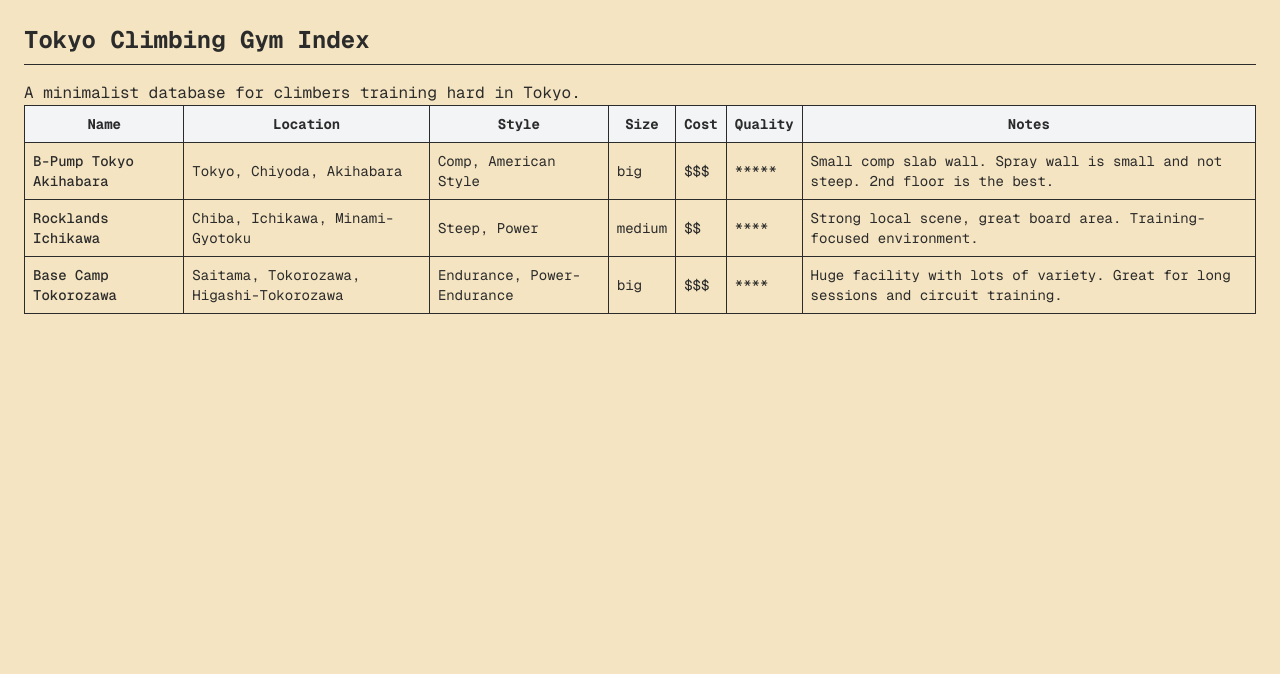
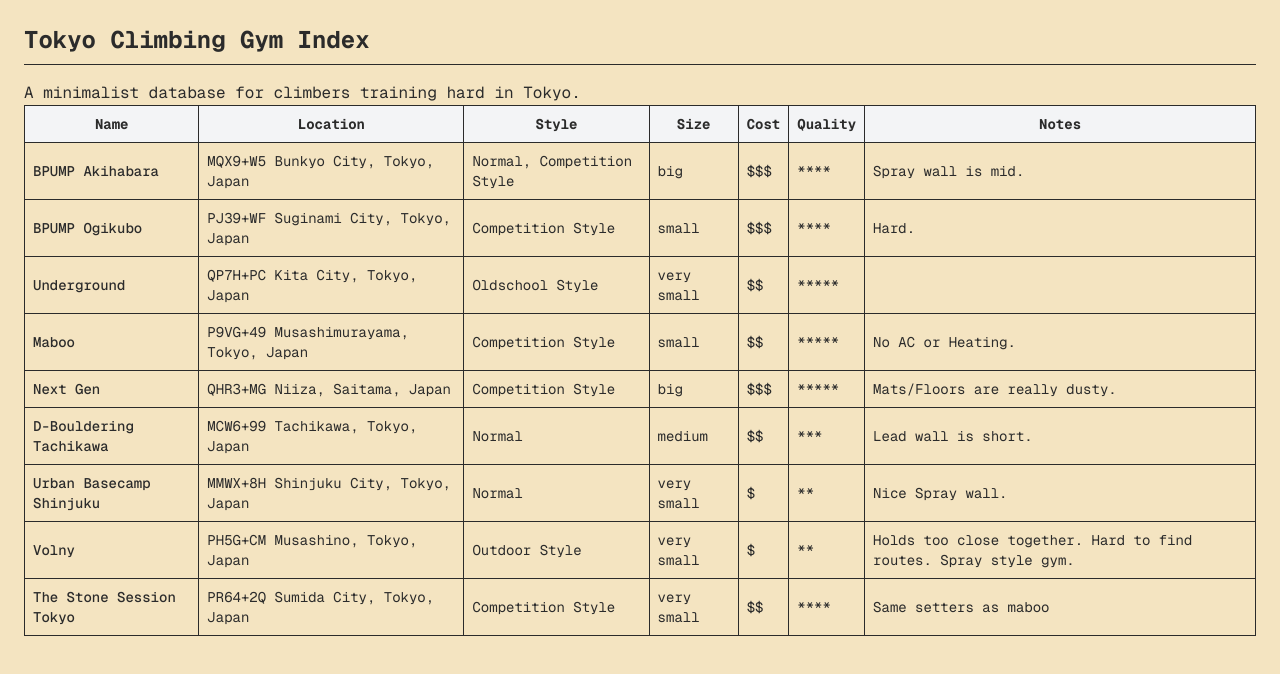
Before and after one commit to zyeo/tokyo-climbing-gym-index, a Next.js app in the folder web/: page / in a window 1280 px wide. Shown: the top 674 px of the page. Built offline with nearby package versions, Linux system fonts and the light colour scheme.

Commit message:
added new data and modified gymSchema format

```diff
--- a/web/scripts/csv-to-json.mjs
+++ b/web/scripts/csv-to-json.mjs
@@ -14,9 +14,9 @@
 location: row.location,
 plusCode: row.plus_code || null,
 style: row.style ? row.style.split(',').map(s => s.trim()) : [],
-size: row.size ? Number(row.size) : null,
-cost: row.cost ? Number(row.cost) : null,
-quality: row.quality ? Number(row.quality) : null,
+size: Number(row.size),
+cost: Number(row.cost),
+quality: Number(row.quality),
 hangboard: row.hangboard === 'Yes',
 campusBoard: row.campus_board === 'Yes',
 sprayWall: row.spray_wall === 'Yes',
--- a/web/src/components/gymTable.tsx
+++ b/web/src/components/gymTable.tsx
@@ -1,6 +1,6 @@
 'use client'
 import { useState } from "react"
-import rawGyms from '@/data/gyms.json' assert { type: "json" }
+import rawGyms from '@/data/gym_list.json' assert { type: "json" }
 import { GymListSchema } from "@/types/gymSchema";
 import { SIZE_MAP, COST_MAP, QUALITY_MAP, DEFAULT_SORT_ORDER} from "@/constants/gymConfig";
 import { sortGyms, type SortKey, type SortDir } from "@/lib/sortHelpers";
@@ -50,9 +50,9 @@
           </th>
           <th
             className="border p-2 cursor-pointer select-none"
-            onClick={() => handleSort("setting_quality")}
+            onClick={() => handleSort("quality")}
           >
-            Quality{renderArrow("setting_quality")}
+            Quality{renderArrow("quality")}
           </th>
           <th className="border p-2">Notes</th>
         </tr>
@@ -61,11 +61,11 @@
         {sortedGyms.map((gym, i) => (
           <tr key={i} className="hover:bg-gray-50">
             <td className="border p-2 font-medium">{gym.name}</td>
-            <td className="border p-2">{gym.prefecture}, {gym.ward}, {gym.district}</td>
+            <td className="border p-2">{gym.plusCode}</td>
             <td className="border p-2">{gym.style.join(', ')}</td>
             <td className="border p-2">{SIZE_MAP[gym.size]}</td>
             <td className="border p-2">{COST_MAP[gym.cost]}</td>
-            <td className="border p-2">{QUALITY_MAP[gym.setting_quality]}</td>
+            <td className="border p-2">{QUALITY_MAP[gym.quality]}</td>
             <td className="border p-2">{gym.notes}</td>
           </tr>
         ))}
--- a/web/src/constants/gymConfig.ts
+++ b/web/src/constants/gymConfig.ts
@@ -1,11 +1,13 @@
-export const SIZE_VALUES = [1, 2, 3] as const
+export const SIZE_VALUES = [1, 2, 3, 4, 5] as const
 export const COST_VALUES = [1, 2, 3] as const
 export const QUALITY_VALUES = [1, 2, 3, 4, 5] as const
 
 export const SIZE_MAP: Record<number, string>= {
-    1: "small",
-    2: "medium",
-    3: "big",
+    1: "very small",
+    2: "small",
+    3: "medium",
+    4: "big",
+    5: "very big",
   } as const
 
   export const COST_MAP: Record<number, string> = {
@@ -25,5 +27,5 @@
   export const DEFAULT_SORT_ORDER = {
     size: "desc",
     cost: "asc",
-    setting_quality: "desc",
+    quality: "desc",
   } as const
--- a/web/src/lib/sortHelpers.ts
+++ b/web/src/lib/sortHelpers.ts
@@ -1,7 +1,7 @@
 import type { Gym } from "@/types/gymSchema";
 import { SIZE_MAP, COST_MAP, QUALITY_MAP } from "@/constants/gymConfig";
 
-export type SortKey = "size" | "cost" | "setting_quality";
+export type SortKey = "size" | "cost" | "quality";
 export type SortDir = "asc" | "desc";
 
 
@@ -11,8 +11,8 @@
         return gym.size;
       case "cost":
         return gym.cost;
-      case "setting_quality":
-        return gym.setting_quality;
+      case "quality":
+        return gym.quality;
     }
   }
 
--- a/web/src/types/gymSchema.ts
+++ b/web/src/types/gymSchema.ts
@@ -4,15 +4,16 @@
 
 export const GymSchema = z.object({
     name: z.string(),
-    prefecture: z.string(),
-    ward: z.string(),
-    district: z.string(),
+    location: z.string(),
+    plusCode: z.string().nullable(),
     style: z.array(z.string()),
     size: numericEnum(SIZE_VALUES, "Size"),
     cost: numericEnum(COST_VALUES, "Cost"),
-    setting_quality: numericEnum(QUALITY_VALUES, "Quality"),
-    boards: z.array(z.string()),
-    training_tools: z.array(z.string()),
+    quality: numericEnum(QUALITY_VALUES, "Quality"),
+    hangboard: z.boolean(),
+    campusBoard: z.boolean(),
+    sprayWall: z.boolean(),
+    trainingBoards: z.array(z.string()),
     notes: z.string(),
   })
 
```
